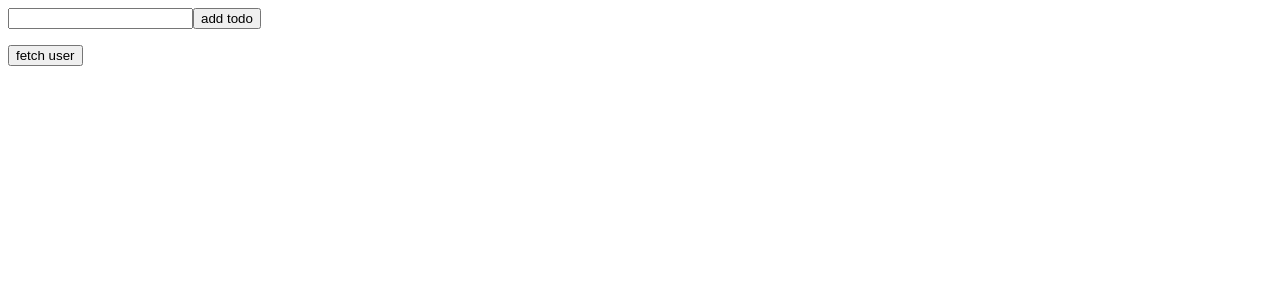
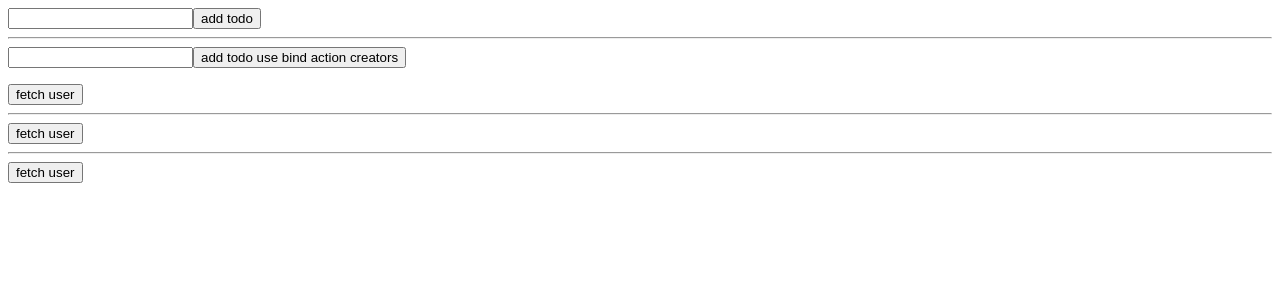
Before and after one commit to Elmar101/Redux-toolkit-with-ts, a React (Create React App) app: page / in a window 1280 px wide. Shown: the top 300 px of the page. Built offline with nearby package versions, Linux system fonts and the light colour scheme.

Commit message:
BIND ACTTION CREATORS USEING

```diff
--- a/src/App.tsx
+++ b/src/App.tsx
@@ -1,4 +1,5 @@
-import { useState } from "react";
+import { useState, useMemo } from "react";
+import { bindActionCreators } from "@reduxjs/toolkit";
 import {
   add,
   fetchUser,
@@ -29,11 +30,38 @@ export default function App() {
     dispatch(toggleCompleted(id));
   };
 
+  const fetchUserWithApi = () => {
+    dispatch(fetchUser())
+  };
+  // use BIND ACTION CREATORs
+  const fetchUserWithBindActionCreators = () => {
+    bindActionCreators({fetchUser} , dispatch);
+  };
+  // we can use all action this roles
+  const boundActionCreators = useMemo(
+    () => bindActionCreators({fetchUser, add}, dispatch),
+    [dispatch]
+  );
+
+  const onBindSave = () => {
+    boundActionCreators.add(title);
+    setTitle("");
+  };
+
+  const fetchUserWithBindActionCreatorsMemo = () => {
+    boundActionCreators.fetchUser();
+  };
+
   return (
     <>
       <div className="App">
         <input value={title} onChange={(e) => setTitle(e.target.value)} />
         <button onClick={onSave}> add todo </button>
+      </div>
+      <hr/>
+      <div className="App">
+        <input value={title} onChange={(e) => setTitle(e.target.value)} />
+        <button onClick={onBindSave}> add todo use bind action creators</button>
       </div>
       <div className="App">
         <ul>
@@ -49,7 +77,22 @@ export default function App() {
         </ul>
       </div>
       <div>
-        <button onClick={() => dispatch(fetchUser())}> fetch user</button>
+        <button onClick={fetchUserWithApi}> fetch user</button>
+        {user.loading && "loading"}
+        {user.error && user.error.toString()}
+        {user.data && <div>Name: {JSON.stringify(user.data)}</div>}
+      </div>
+      <hr/>
+      <div>
+        <button onClick={fetchUserWithApi}> fetch user</button>
+        {user.loading && "loading"}
+        {user.error && user.error.toString()}
+        {user.data && <div>Name: {JSON.stringify(user.data)}</div>}
+      </div>
+
+      <hr/>
+      <div>
+        <button onClick={fetchUserWithBindActionCreatorsMemo}> fetch user</button>
         {user.loading && "loading"}
         {user.error && user.error.toString()}
         {user.data && <div>Name: {JSON.stringify(user.data)}</div>}
--- a/src/features/user-slice/userSlice.ts
+++ b/src/features/user-slice/userSlice.ts
@@ -70,13 +70,12 @@ const url = "https://randomuser.me/api/";
 
 const fetchUser = createAsyncThunk<User, undefined, { rejectValue: string }>(
   "fetchUser",
-  async (_, { rejectWithValue }) => {
+  async (_, { rejectWithValue, getState }) => {
+      console.log("getState is : s" ,getState());
 
       const response = await axios.get<User>(url);
       if(response.status !== 200) return rejectWithValue("error")
       return response as User | any;
-
-
   }
 );
 
```
